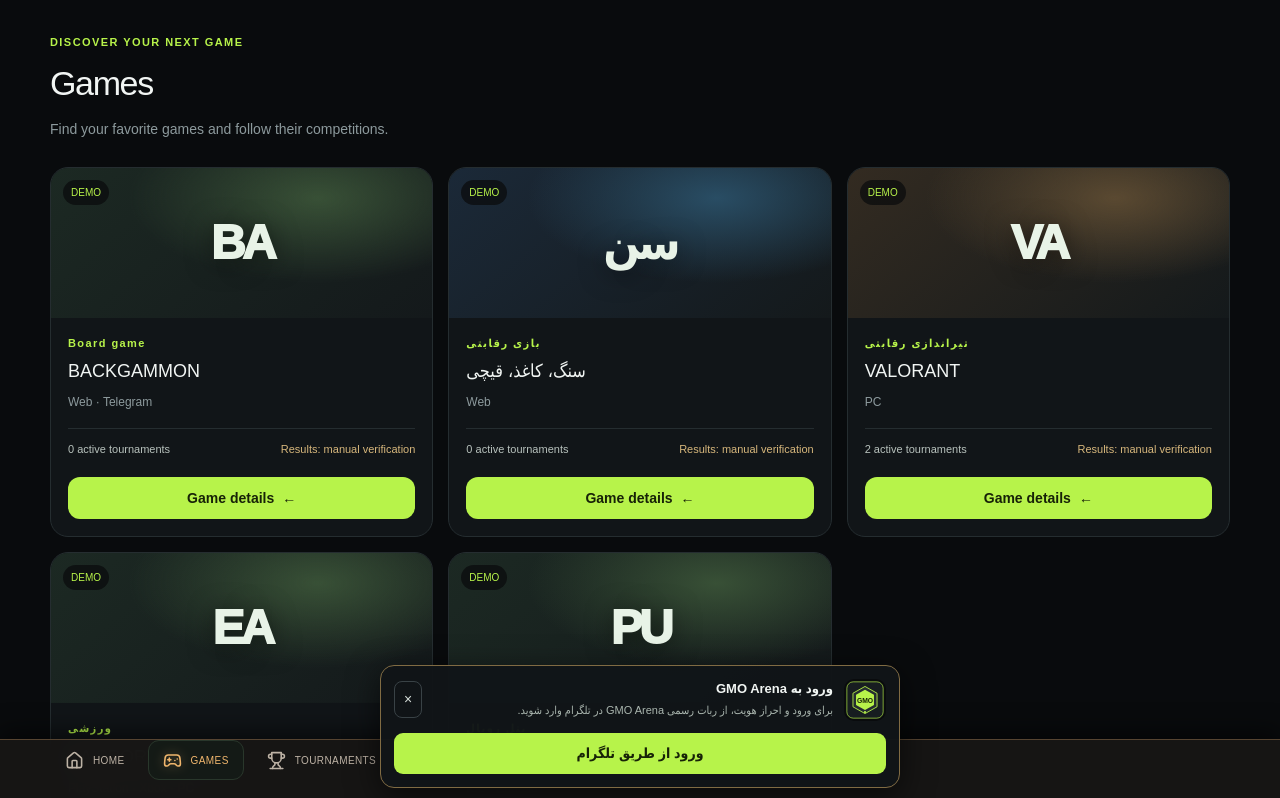
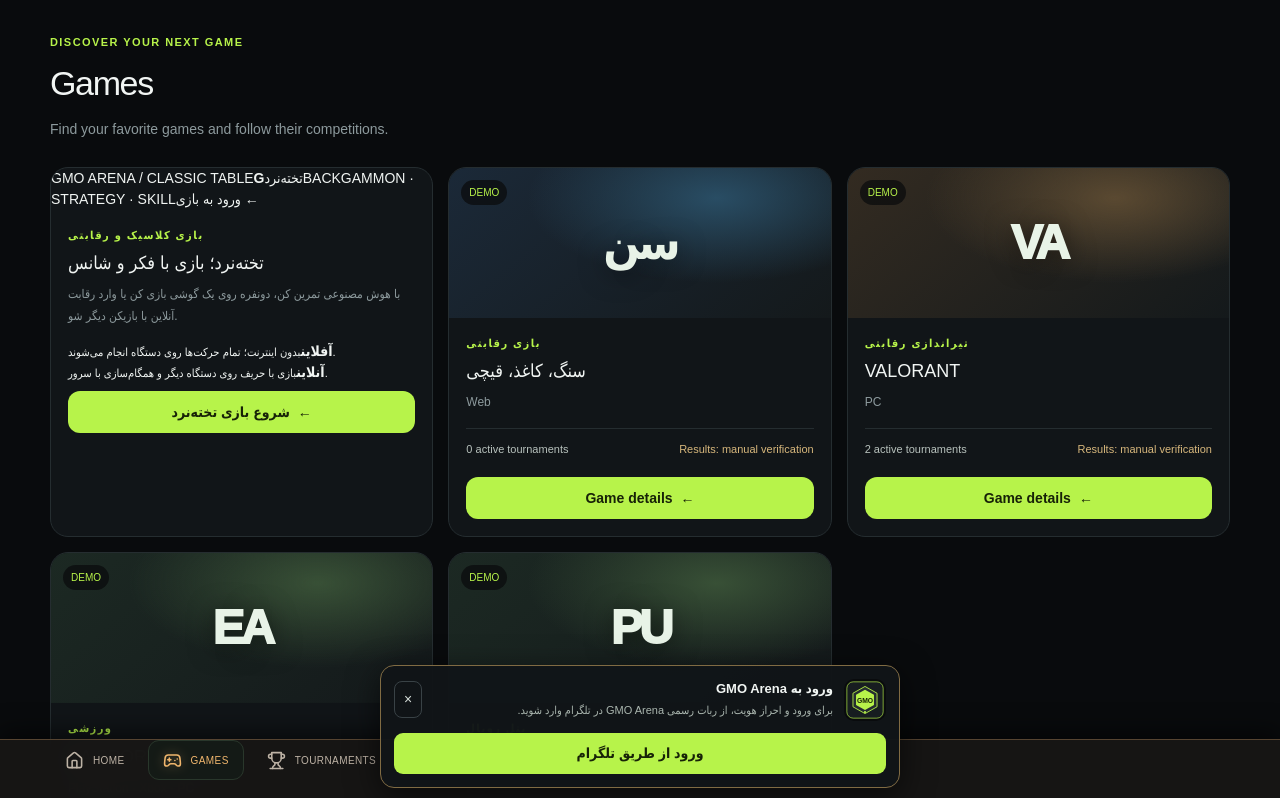
Before and after one commit to omidhub2/GMO_game, a Next.js app: page /games in a window 1280 px wide. Shown: the top 798 px of the page. Built offline with nearby package versions, Linux system fonts and the light colour scheme.

Commit message:
feat: add dedicated backgammon banner and clear offline online descriptions

```diff
--- a/src/app/games/page.tsx
+++ b/src/app/games/page.tsx
@@ -9,7 +9,27 @@ export default function GamesPage() {
     <div className="eyebrow">DISCOVER YOUR NEXT GAME</div>
     <h1>Games</h1>
     <p className="subtle">Find your favorite games and follow their competitions.</p>
-    <div className="games-grid">{games.map((game) => <article className="game-card" key={game.id}>
+    <div className="games-grid">{games.map((game) => game.slug === "backgammon" ? (
+      <article className="game-card backgammon-feature" key={game.id}>
+        <Link href="/games/backgammon" className="backgammon-banner" aria-label="ورود به بازی تخته‌نرد">
+          <span className="backgammon-banner-kicker">GMO ARENA / CLASSIC TABLE</span>
+          <span className="backgammon-banner-board" aria-hidden="true"><i/><i/><i/><i/><b>G</b><i/><i/><i/><i/></span>
+          <span className="backgammon-banner-title">تخته‌نرد</span>
+          <span className="backgammon-banner-subtitle">BACKGAMMON · STRATEGY · SKILL</span>
+          <span className="backgammon-banner-cta">ورود به بازی <span aria-hidden="true">←</span></span>
+        </Link>
+        <div className="game-card-body">
+          <div className="eyebrow">بازی کلاسیک و رقابتی</div>
+          <h2>تخته‌نرد؛ بازی با فکر و شانس</h2>
+          <p className="subtle">با هوش مصنوعی تمرین کن، دونفره روی یک گوشی بازی کن یا وارد رقابت آنلاین با بازیکن دیگر شو.</p>
+          <div className="backgammon-mode-list">
+            <div><span className="backgammon-mode-dot offline"/><span><strong>آفلاین</strong><small>بدون اینترنت؛ تمام حرکت‌ها روی دستگاه انجام می‌شوند.</small></span></div>
+            <div><span className="backgammon-mode-dot online"/><span><strong>آنلاین</strong><small>بازی با حریف روی دستگاه دیگر و همگام‌سازی با سرور.</small></span></div>
+          </div>
+          <Link className="button-primary game-detail-link" href="/games/backgammon">شروع بازی تخته‌نرد <span aria-hidden="true">←</span></Link>
+        </div>
+      </article>
+    ) : <article className="game-card" key={game.id}>
       <div className="game-art"><span className="game-art-mark">{game.name.slice(0, 2)}</span><span className="demo-label">DEMO</span></div>
       <div className="game-card-body"><div className="eyebrow">{game.category}</div><h2>{game.name}</h2><p className="subtle">{game.platforms.join(" · ")}</p><div className="game-card-footer"><span>{game.activeTournamentCount} active tournaments</span><span className="integration-label">Results: manual verification</span></div><Link className="button-primary game-detail-link" href={`/games/${game.slug}`}>Game details <span aria-hidden="true">←</span></Link></div>
     </article>)}</div>
```
